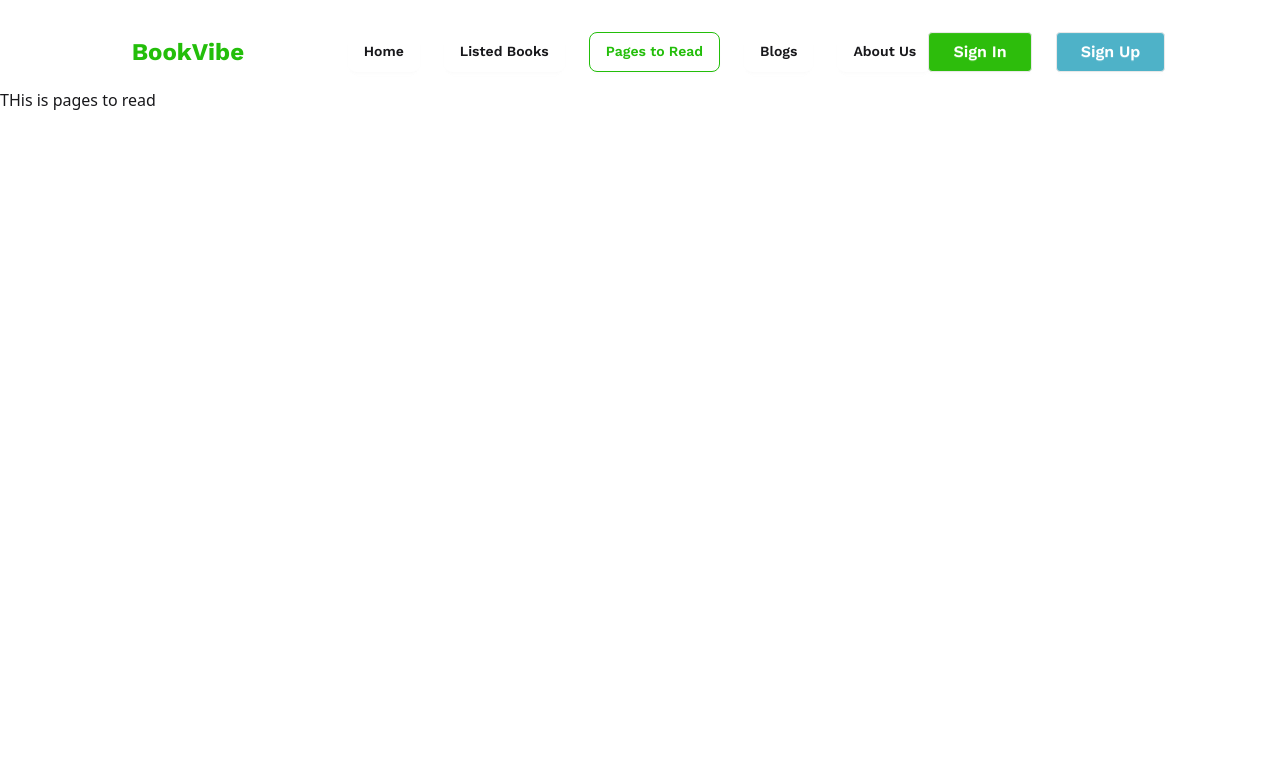
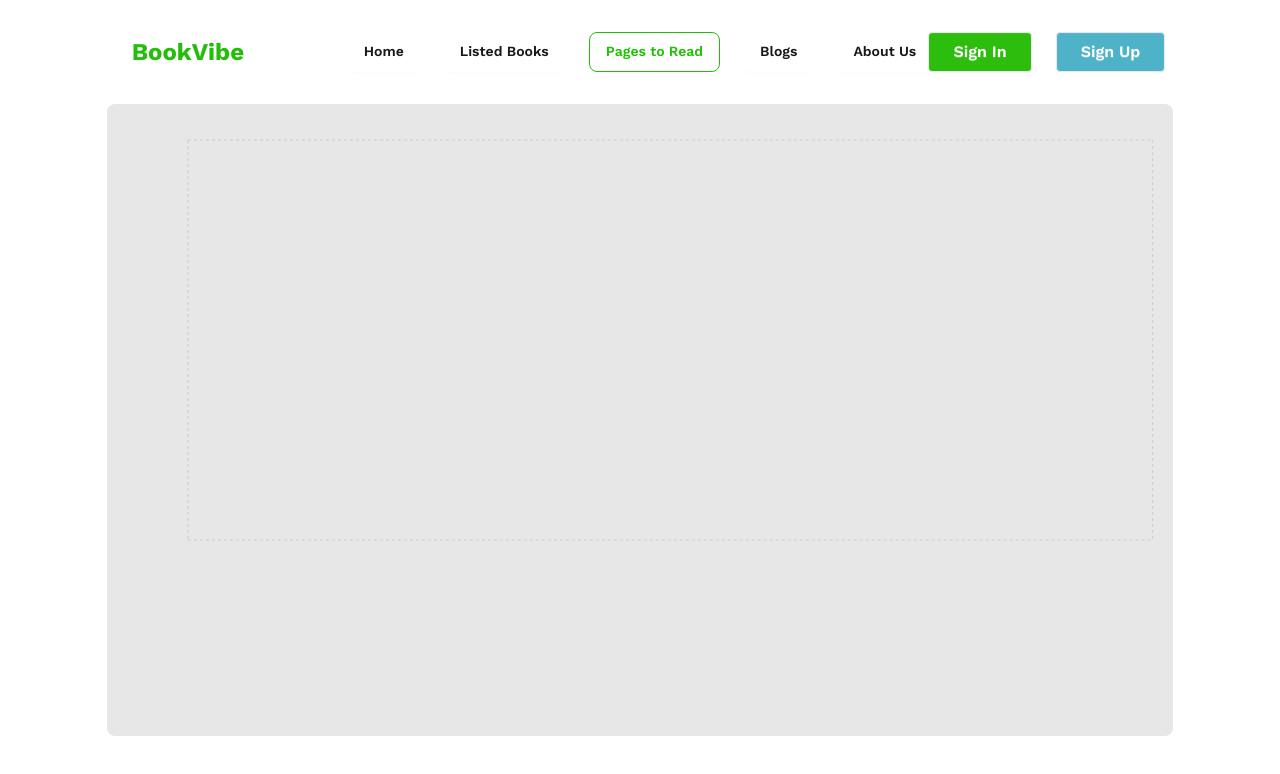
Before and after one commit to jnakht/book-vibe, a React (Vite) app: page /pagesToRead in a window 1280 px wide. Shown: the top 774 px of the page. Built offline with nearby package versions, Linux system fonts and the light colour scheme; a web font is replaced by a local one.

Commit message:
custom barchart made

```diff
--- a/package.json
+++ b/package.json
@@ -19,6 +19,7 @@
     "react-icons": "^5.5.0",
     "react-router-dom": "^7.3.0",
     "react-toastify": "^11.0.5",
+    "recharts": "^2.15.1",
     "sort-by": "^1.2.0",
     "tailwindcss": "^4.0.13"
   },
--- a/src/assets/Components/PagesToRead/PagesToRead.jsx
+++ b/src/assets/Components/PagesToRead/PagesToRead.jsx
@@ -1,9 +1,69 @@
-
+import { useEffect, useState } from "react";
+import { getFromLocalStorage } from "../../../Utility/Utility";
+import { BarChart, Bar, Cell, XAxis, YAxis, CartesianGrid, ResponsiveContainer } from 'recharts';
+const colors = ['#0088FE', '#00C49F', '#FFBB28', '#FF8042', 'red', 'pink'];
 
 const PagesToRead = () => {
+    const getPath = (x, y, width, height) => {
+        return `M${x},${y + height}C${x + width / 3},${y + height} ${x + width / 2},${y + height / 3}
+        ${x + width / 2}, ${y}
+        C${x + width / 2},${y + height / 3} ${x + (2 * width) / 3},${y + height} ${x + width}, ${y + height}
+        Z`;
+    };
+    const TriangleBar = (props) => {
+        const { fill, x, y, width, height } = props;
+
+        return <path d={getPath(x, y, width, height)} stroke="none" fill={fill} />;
+    };
+
+    const readBooks = getFromLocalStorage('read');
+    const [data, setData] = useState([]);
+    useEffect(() => {
+        const bookArr = [];
+
+        readBooks.map(book => {
+            // eachBook.bookName = book.bookName;
+            // eachBook.pages = book.totalPages;
+            const eachBook = {
+                bookName: book.bookName,
+                pages: book.totalPages
+            }
+            bookArr.push(eachBook);
+            console.log("this is eachBook Object: ", eachBook)
+            console.log("this is bookArr: ", bookArr)
+        })
+        console.log('age hoise go')
+        console.log('this is bookArr After the map: ', bookArr)
+        setData(bookArr);
+
+    }, [])
+    useEffect(() => {
+        console.log('this is the data to make barChart: ', data);
+    }, [data])
     return (
-        <div>
-            <h3>THis is pages to read</h3>
+        <div className=" w-10/12 mx-auto bg-[#131313]/10 rounded-lg p-4 mt-4 mb-4">
+
+            <ResponsiveContainer width='100%' height={600} >
+            <BarChart
+
+                data={data}
+                margin={{
+                    top: 20,
+                    right: 5,
+                    left: 5,
+                    bottom: 150,
+                }}
+            >
+                <CartesianGrid strokeDasharray="3 3" />
+                <XAxis dataKey="bookName" angle={-30} textAnchor="end"/>
+                <YAxis />
+                <Bar dataKey="pages" fill="#8884d8" shape={<TriangleBar />} label={{ position: 'top' }}>
+                    {data.map((entry, index) => (
+                        <Cell key={`cell-${index}`} fill={colors[index % 20]} />
+                    ))}
+                </Bar>
+            </BarChart>
+            </ResponsiveContainer>
         </div>
     );
 };
```
Also changed, not shown: 1 other file (tests, documents, lock files or other folders).
